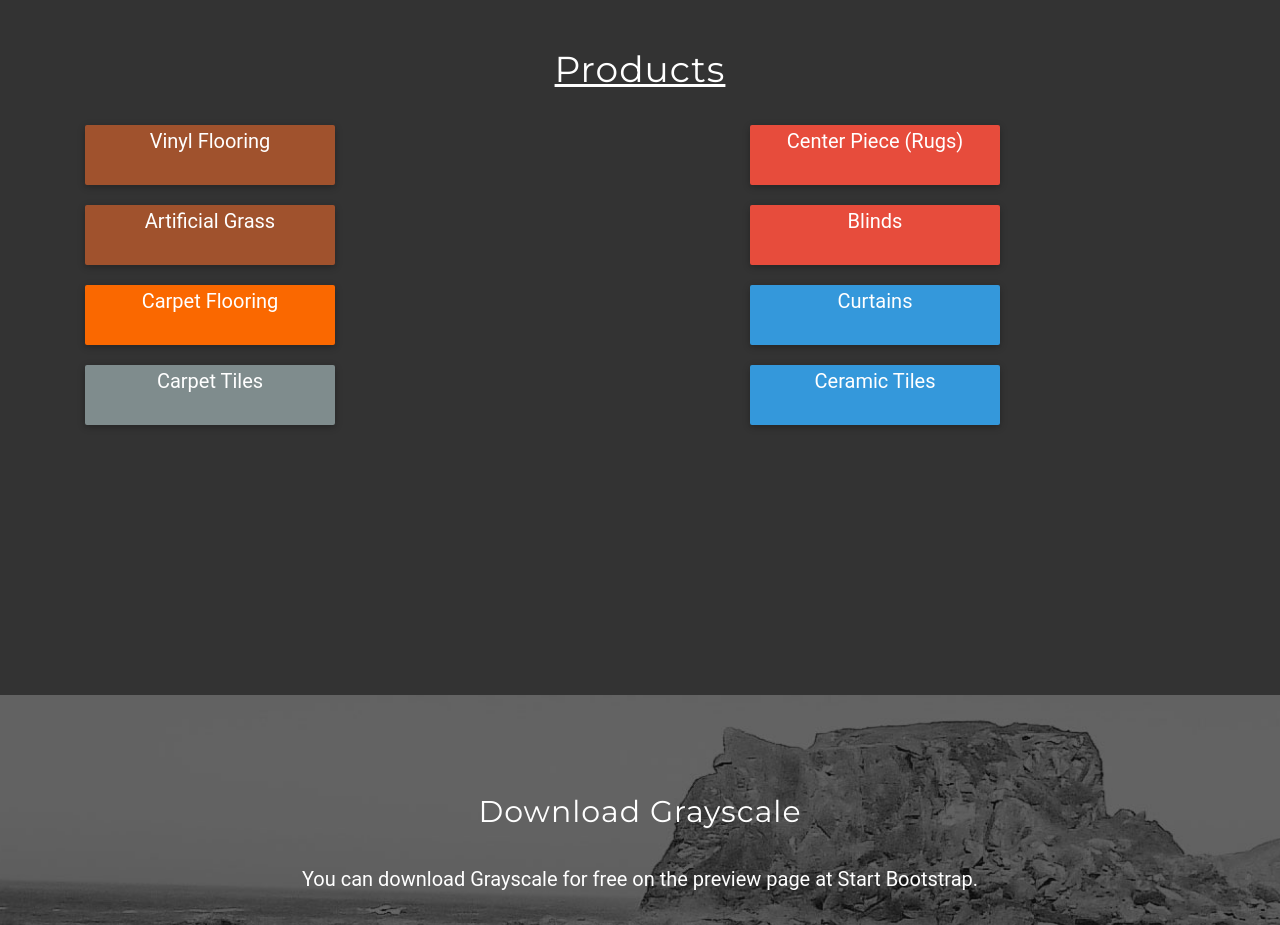
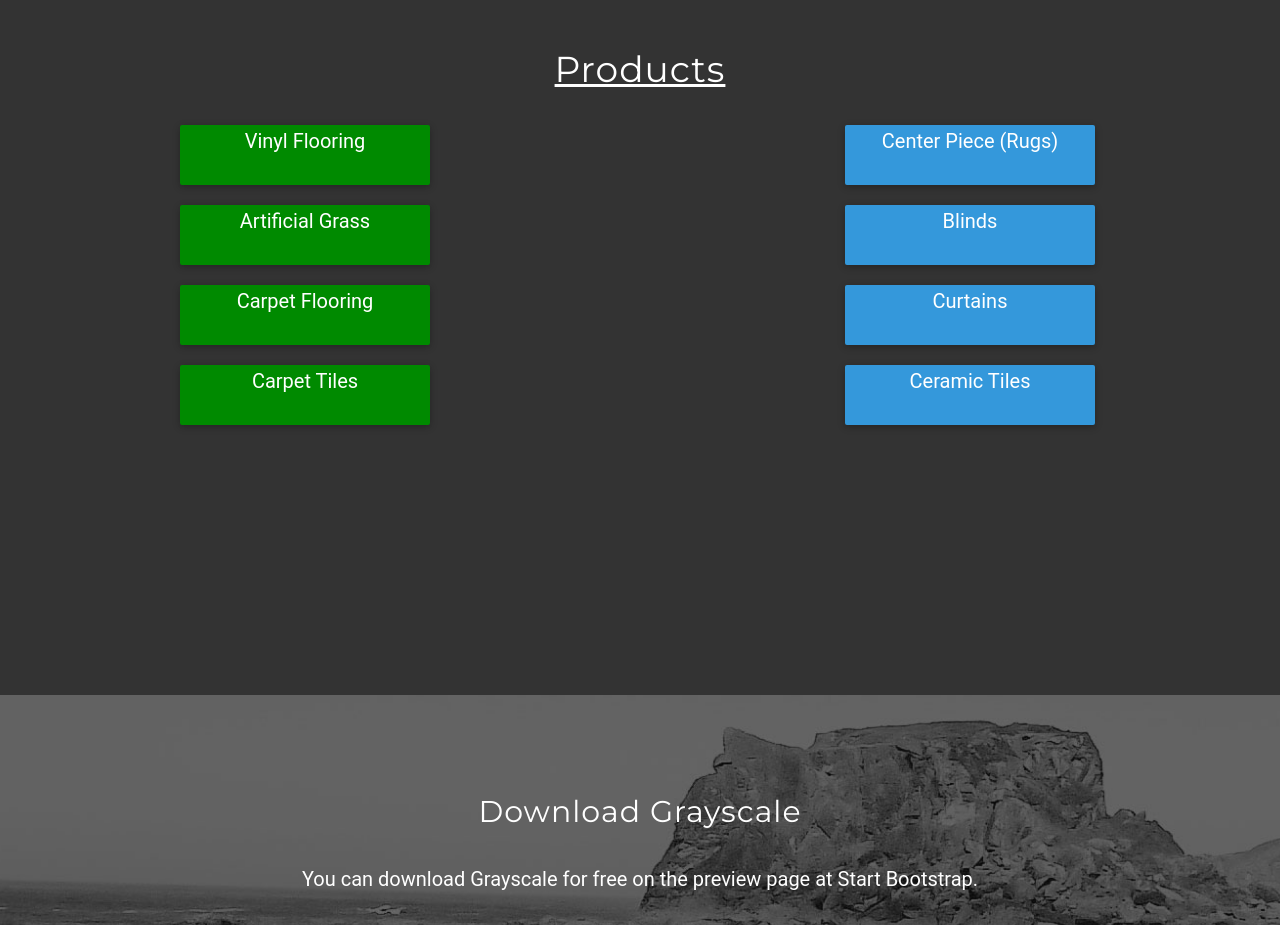
Before and after one commit to alamgirqazi/TitanInteriors, a website: page index.html in a window 1280 px wide. Shown: the part 1000-1925 px from the top of the page. Drawn offline with nearby package versions, Linux system fonts and the light colour scheme; some packages are replaced by stand-ins of ours; a web font is replaced by a local one.

Commit message:
card color changed + favicon added

```diff
--- a/index.html
+++ b/index.html
@@ -7,18 +7,26 @@
     <meta name="viewport" content="width=device-width, initial-scale=1">
     <meta name="description" content="">
     <meta name="author" content="">
+    <link rel="icon" type="image/png" href="img/favicon-32x32.png" sizes="32x32" />
+    <link rel="icon" type="image/png" href="img/favicon-16x16.png" sizes="16x16" />
 
     <title>Titan Interiors | Reinvent your place</title>
 
     <!-- Bootstrap Core CSS -->
     <link href="vendor/bootstrap/css/bootstrap.min.css" rel="stylesheet">
 <style>
+.navbar
+{
+      border-color: transparent;
+}
 .card
 
 {
 width:250px;
 height: 60px;
-
+}
+.navbar-custom {
+  border-color: none;
 }
 </style>
     <!-- Custom Fonts -->
@@ -111,12 +119,14 @@ height: 60px;
     <!-- About Section -->
     <section id="about" class="container content-section text-center">
 
-        <h1 style="text-decoration: underline;">Products</h1>
+        <h1 style="text-decoration: underline;align:centre;"">Products</h1>
 
+        <div class="col-md-1">
+</div>
         <div class="col-md-4">
 
             <!--Card Primary-->
-            <div class="card" text-xs-center z-depth-2 style="background-color:#a0522d;">
+            <div class="card" text-xs-center z-depth-2 style="background-color:#008a00;">
                 <div class="card-block">
                     <p class="white-text">Vinyl Flooring</p>
                 </div>
@@ -126,7 +136,7 @@ height: 60px;
             <!--/.Card Primary-->
 
             <!--Card Danger text-xs-center z-depth-2-->
-            <div class="card" text-xs-center z-depth-2 style="background-color:#a0522d;">
+            <div class="card" text-xs-center z-depth-2 style="background-color:#008a00;">
                 <div class="card-block">
                     <p class="white-text">Artificial Grass</p>
                 </div>
@@ -135,20 +145,19 @@ height: 60px;
             <!--/.Card Danger-->
 
             <!--Card Success-->
-            <div class="card" text-xs-center z-depth-2 style="background-color:#fa6800;">
+            <div class="card" text-xs-center z-depth-2 style="background-color:#008a00;">
                 <div class="card-block">
                     <p class="white-text">Carpet Flooring</p>
                 </div>
             </div>
 <br>
             <!--/.Card Success-->
-            <div class="card" text-xs-center z-depth-2 style="background-color:#7f8c8d;">
+            <div class="card" text-xs-center z-depth-2 style="background-color:#008a00;">
                 <div class="card-block">
                     <p class="white-text">Carpet Tiles</p>
                 </div>
             </div>
 <br>
-
 
 
         </div>
@@ -157,7 +166,7 @@ height: 60px;
         <div class="col-md-4">
 
             <!--Card Warning-->
-            <div class="card" text-xs-center z-depth-2 style="background-color:#e74c3c;">
+            <div class="card" text-xs-center z-depth-2 style="background-color:#3498db;">
                 <div class="card-block">
                     <p class="white-text">Center Piece (Rugs)</p>
                 </div>
@@ -167,7 +176,7 @@ height: 60px;
             <!--/.Card Warning-->
 
             <!--Card Info-->
-            <div class="card" text-xs-center z-depth-2 style="background-color:#e74c3c;">
+            <div class="card" text-xs-center z-depth-2 style="background-color:#3498db;">
                 <div class="card-block">
                     <p class="white-text">Blinds</p>
                 </div>
```
Also changed, not shown: img/favicon-16x16.png (added), img/favicon-32x32.png (added), 1 other file.
